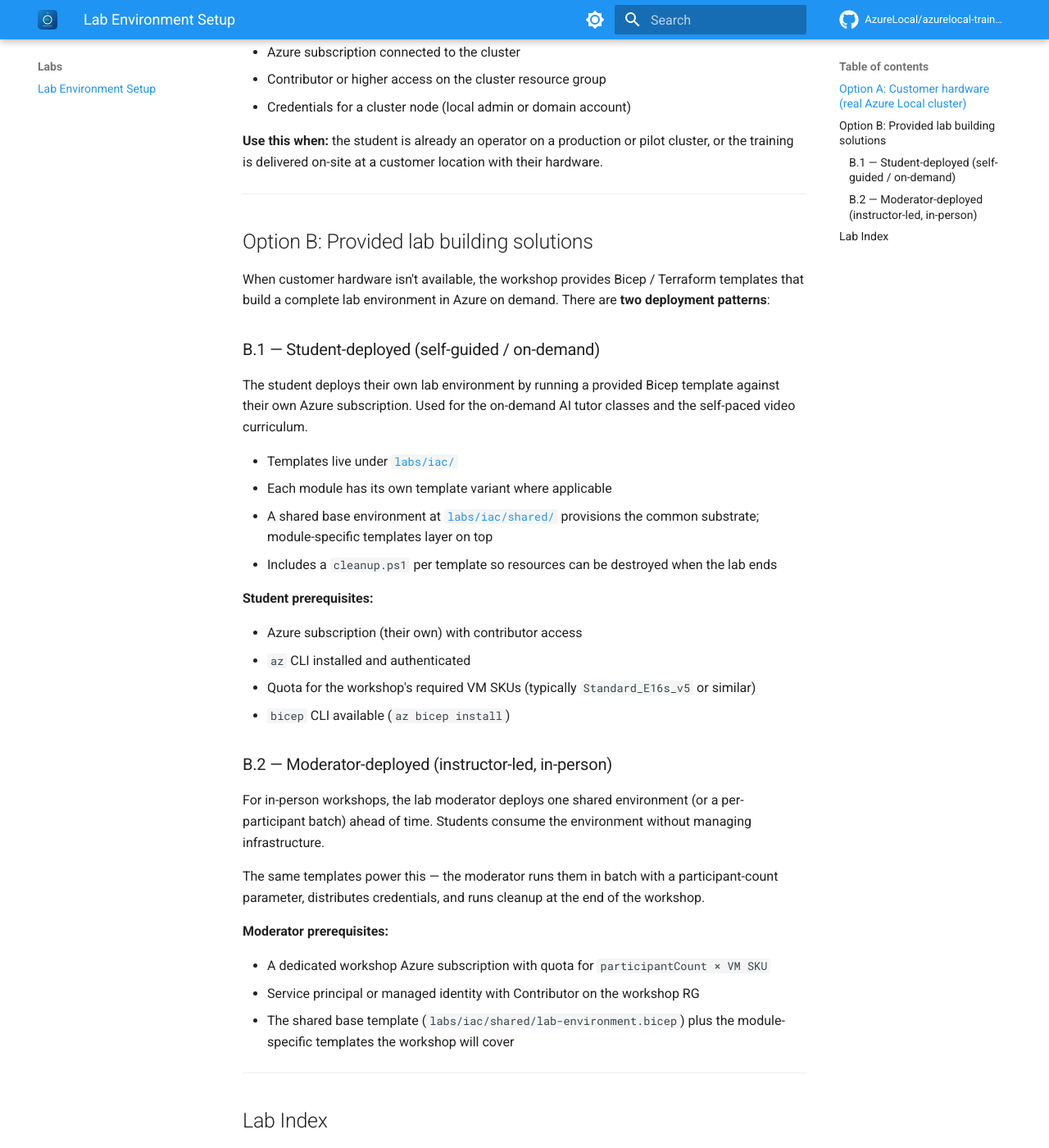
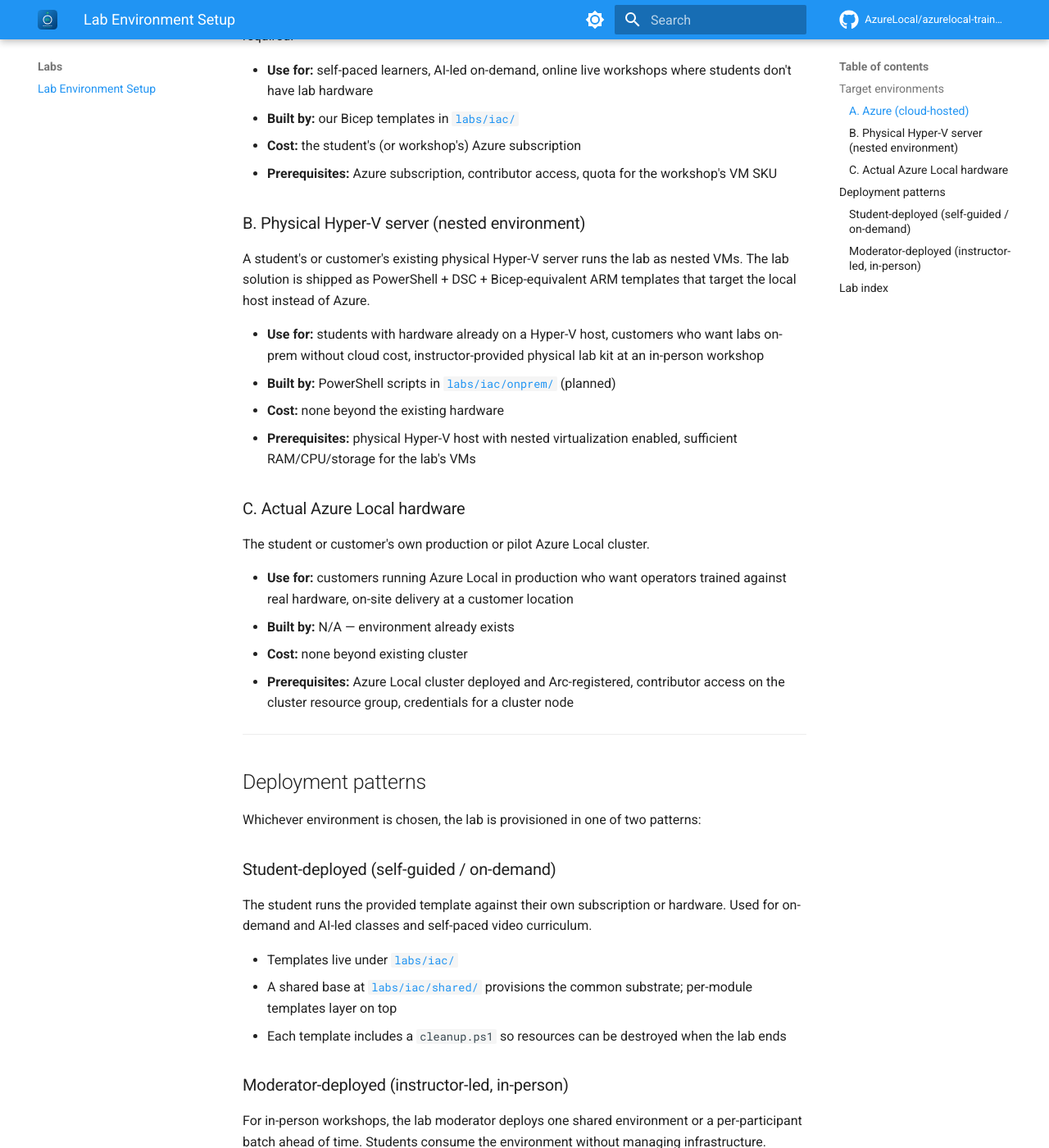
Before and after one commit to AzureLocal/azurelocal-training, an MkDocs documentation site: the page built from docs/labs/index.md, in a window 1280 px wide and 1400 px high, scrolled down 462 px. Shown: the whole window at 82% size. Built offline with MkDocs 1.6.1 and Material for MkDocs 9.7.7, drawn with Linux system fonts in a browser that asks for light colours; comment, search, counter and statistics services are not loaded; some of the changed text lies outside the part shown.

Commit message:
docs: lab environments — Azure, physical Hyper-V, or real Azure Local hardware
Lab environments expanded from two to three target options, all
deployable by student or moderator:

A. Azure (cloud-hosted) — nested-virt Azure Local in an Azure VM (Bicep)
B. Physical Hyper-V server — student's or customer's existing host
   running the lab as nested VMs (PowerShell + DSC)
C. Actual Azure Local hardware — student's or customer's own cluster

Co-Authored-By: Claude Sonnet 4.6 <noreply@anthropic.com>

```diff
--- a/docs/labs/index.md
+++ b/docs/labs/index.md
@@ -1,59 +1,62 @@
 # Lab Environment Setup
 
-Every lab in this curriculum supports **two environment models**. Pick the one that matches your situation before starting.
+Every lab in this curriculum can run in **three target environments**. We provide the lab building solutions — Bicep, Terraform, and PowerShell — and either the student or the lab moderator deploys them depending on the delivery format.
 
 ---
 
-## Option A: Customer hardware (real Azure Local cluster)
+## Target environments
 
-For students or teams with access to a physical Azure Local cluster.
+### A. Azure (cloud-hosted)
 
-**Prerequisites:**
+A nested-virtualization Azure Local lab built inside an Azure VM. No on-premises hardware required.
 
-- Azure Local cluster deployed and Arc-registered
-- Azure subscription connected to the cluster
-- Contributor or higher access on the cluster resource group
-- Credentials for a cluster node (local admin or domain account)
+- **Use for:** self-paced learners, AI-led on-demand, online live workshops where students don't have lab hardware
+- **Built by:** our Bicep templates in [`labs/iac/`](https://github.com/AzureLocal/azurelocal-training/tree/main/labs/iac)
+- **Cost:** the student's (or workshop's) Azure subscription
+- **Prerequisites:** Azure subscription, contributor access, quota for the workshop's VM SKU
 
-**Use this when:** the student is already an operator on a production or pilot cluster, or the training is delivered on-site at a customer location with their hardware.
+### B. Physical Hyper-V server (nested environment)
+
+A student's or customer's existing physical Hyper-V server runs the lab as nested VMs. The lab solution is shipped as PowerShell + DSC + Bicep-equivalent ARM templates that target the local host instead of Azure.
+
+- **Use for:** students with hardware already on a Hyper-V host, customers who want labs on-prem without cloud cost, instructor-provided physical lab kit at an in-person workshop
+- **Built by:** PowerShell scripts in [`labs/iac/onprem/`](https://github.com/AzureLocal/azurelocal-training/tree/main/labs/iac) (planned)
+- **Cost:** none beyond the existing hardware
+- **Prerequisites:** physical Hyper-V host with nested virtualization enabled, sufficient RAM/CPU/storage for the lab's VMs
+
+### C. Actual Azure Local hardware
+
+The student or customer's own production or pilot Azure Local cluster.
+
+- **Use for:** customers running Azure Local in production who want operators trained against real hardware, on-site delivery at a customer location
+- **Built by:** N/A — environment already exists
+- **Cost:** none beyond existing cluster
+- **Prerequisites:** Azure Local cluster deployed and Arc-registered, contributor access on the cluster resource group, credentials for a cluster node
 
 ---
 
-## Option B: Provided lab building solutions
+## Deployment patterns
 
-When customer hardware isn't available, the workshop provides Bicep / Terraform templates that build a complete lab environment in Azure on demand. There are **two deployment patterns**:
+Whichever environment is chosen, the lab is provisioned in one of two patterns:
 
-### B.1 — Student-deployed (self-guided / on-demand)
+### Student-deployed (self-guided / on-demand)
 
-The student deploys their own lab environment by running a provided Bicep template against their own Azure subscription. Used for the on-demand AI tutor classes and the self-paced video curriculum.
+The student runs the provided template against their own subscription or hardware. Used for on-demand and AI-led classes and self-paced video curriculum.
 
 - Templates live under [`labs/iac/`](https://github.com/AzureLocal/azurelocal-training/tree/main/labs/iac)
-- Each module has its own template variant where applicable
-- A shared base environment at [`labs/iac/shared/`](https://github.com/AzureLocal/azurelocal-training/tree/main/labs/iac/shared) provisions the common substrate; module-specific templates layer on top
-- Includes a `cleanup.ps1` per template so resources can be destroyed when the lab ends
+- A shared base at [`labs/iac/shared/`](https://github.com/AzureLocal/azurelocal-training/tree/main/labs/iac/shared) provisions the common substrate; per-module templates layer on top
+- Each template includes a `cleanup.ps1` so resources can be destroyed when the lab ends
 
-**Student prerequisites:**
+### Moderator-deployed (instructor-led, in-person)
 
-- Azure subscription (their own) with contributor access
-- `az` CLI installed and authenticated
-- Quota for the workshop's required VM SKUs (typically `Standard_E16s_v5` or similar)
-- `bicep` CLI available (`az bicep install`)
+For in-person workshops, the lab moderator deploys one shared environment or a per-participant batch ahead of time. Students consume the environment without managing infrastructure.
 
-### B.2 — Moderator-deployed (instructor-led, in-person)
-
-For in-person workshops, the lab moderator deploys one shared environment (or a per-participant batch) ahead of time. Students consume the environment without managing infrastructure.
-
-The same templates power this — the moderator runs them in batch with a participant-count parameter, distributes credentials, and runs cleanup at the end of the workshop.
-
-**Moderator prerequisites:**
-
-- A dedicated workshop Azure subscription with quota for `participantCount × VM SKU`
-- Service principal or managed identity with Contributor on the workshop RG
-- The shared base template (`labs/iac/shared/lab-environment.bicep`) plus the module-specific templates the workshop will cover
+- The same templates power this — the moderator runs them with a `participantCount` parameter
+- Moderator distributes credentials at the start of the workshop and runs cleanup at the end
 
 ---
 
-## Lab Index
+## Lab index
 
 Lab guides are mapped 1:1 to modules where applicable. See the individual module pages for the lab content.
 
```
Also changed, not shown: docs/index.md (+5 -4 lines).
